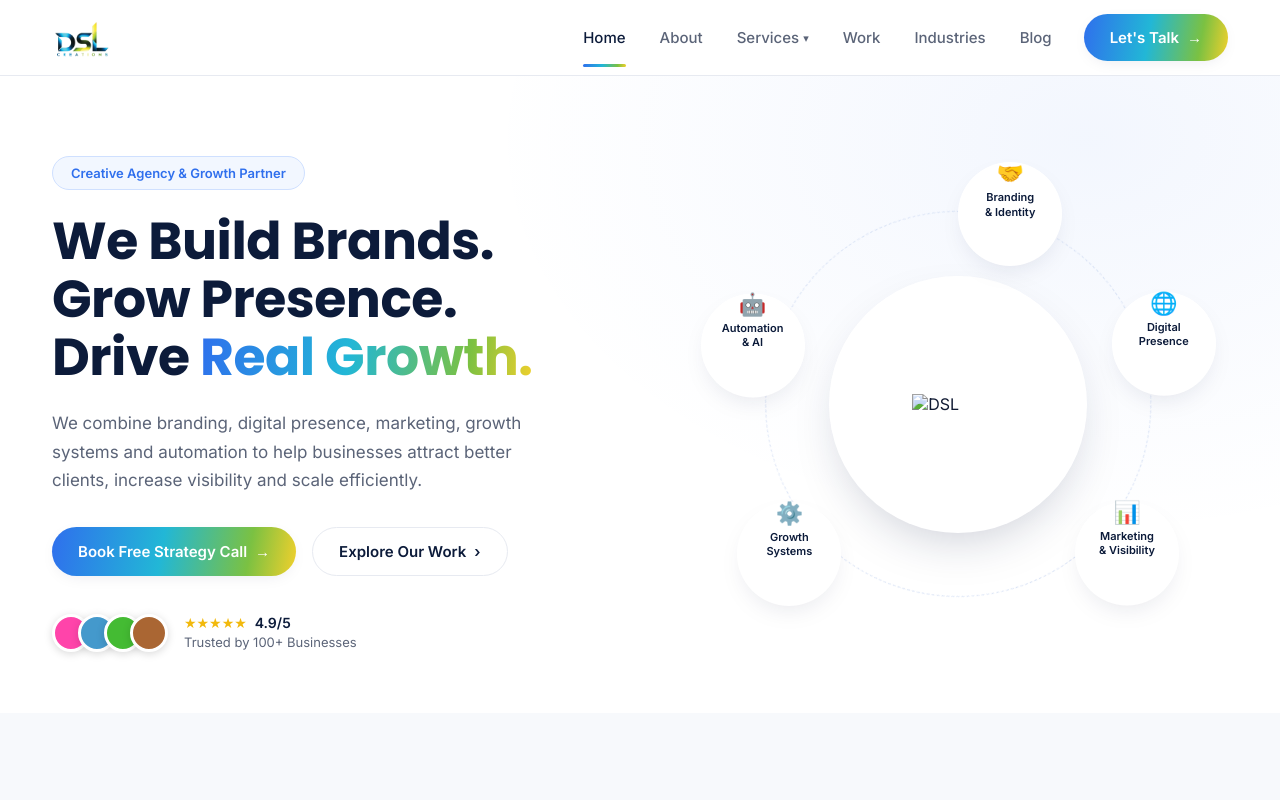
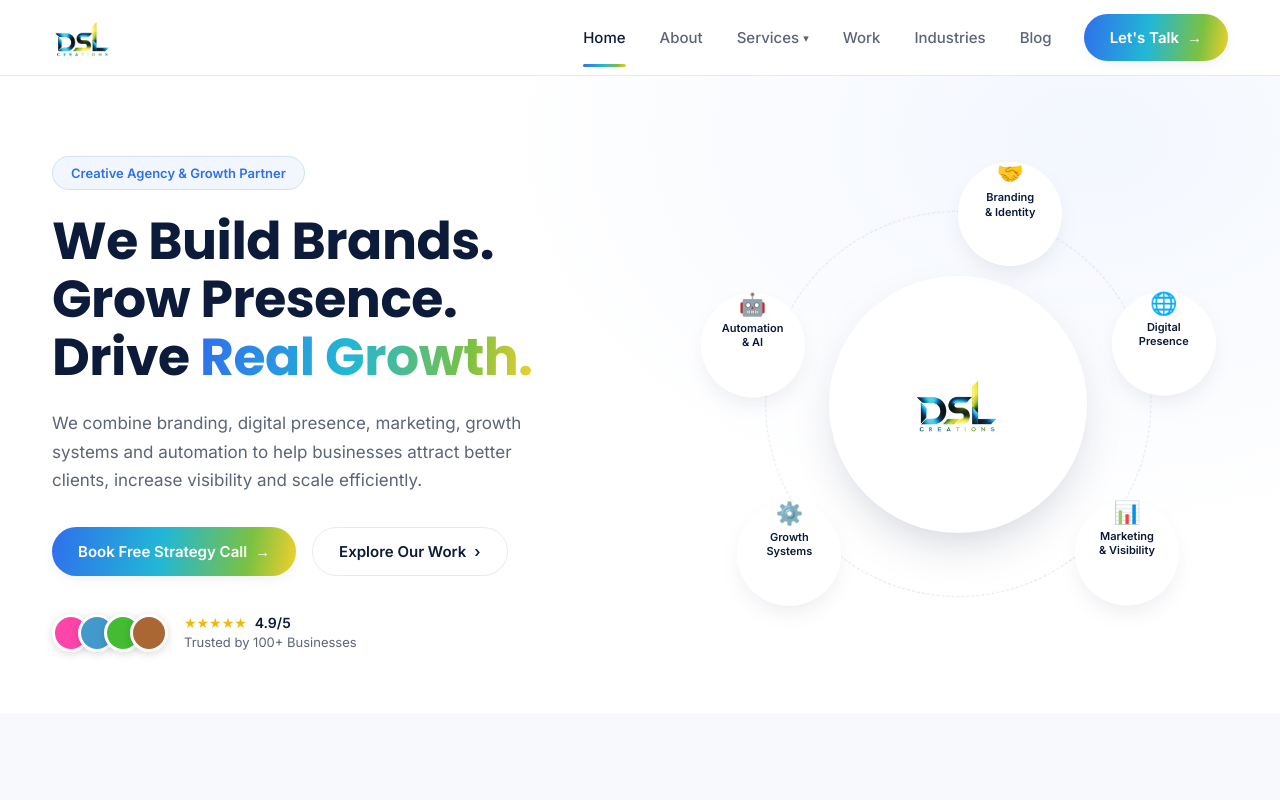
Before and after one commit to monkeymindinnovations/DSL-Creations, a plain HTML site: page index.html in a window 1280 px wide. Shown: the top 800 px of the page. Drawn offline with Linux system fonts and the light colour scheme.

Commit message:
Update index.html

```diff
--- a/index.html
+++ b/index.html
@@ -73,7 +73,7 @@
     <div class="hero-visual">
       <div class="orbit-ring"></div>
       <div class="orbit-logo">
-        <img src="assets/logo.png" alt="DSL" class="orbit-logo-img">
+        <img src="logo.png" alt="DSL" class="orbit-logo-img">
       </div>
 
       <div class="orbit-node node-top" style="--delay:0s">
```
